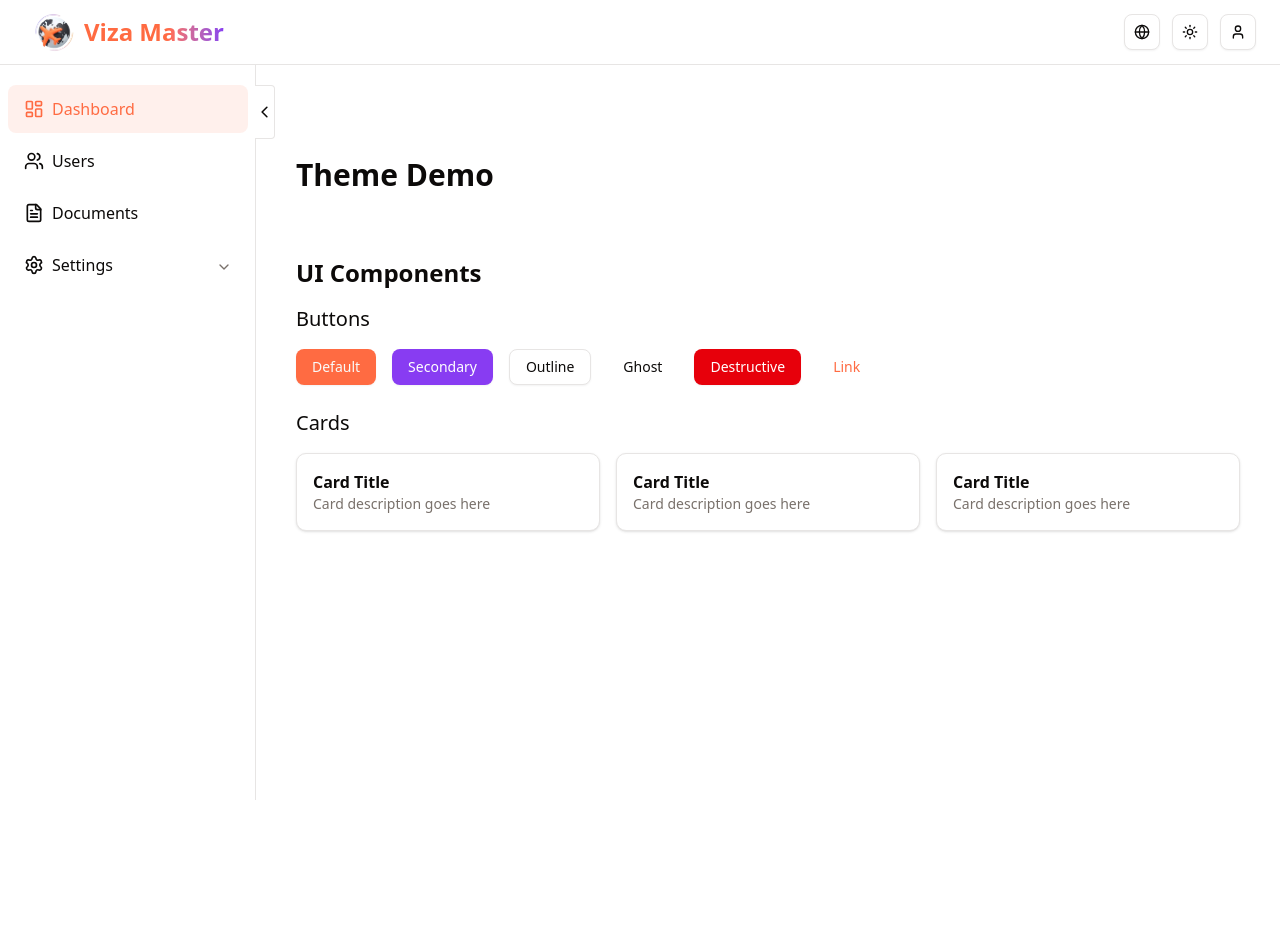
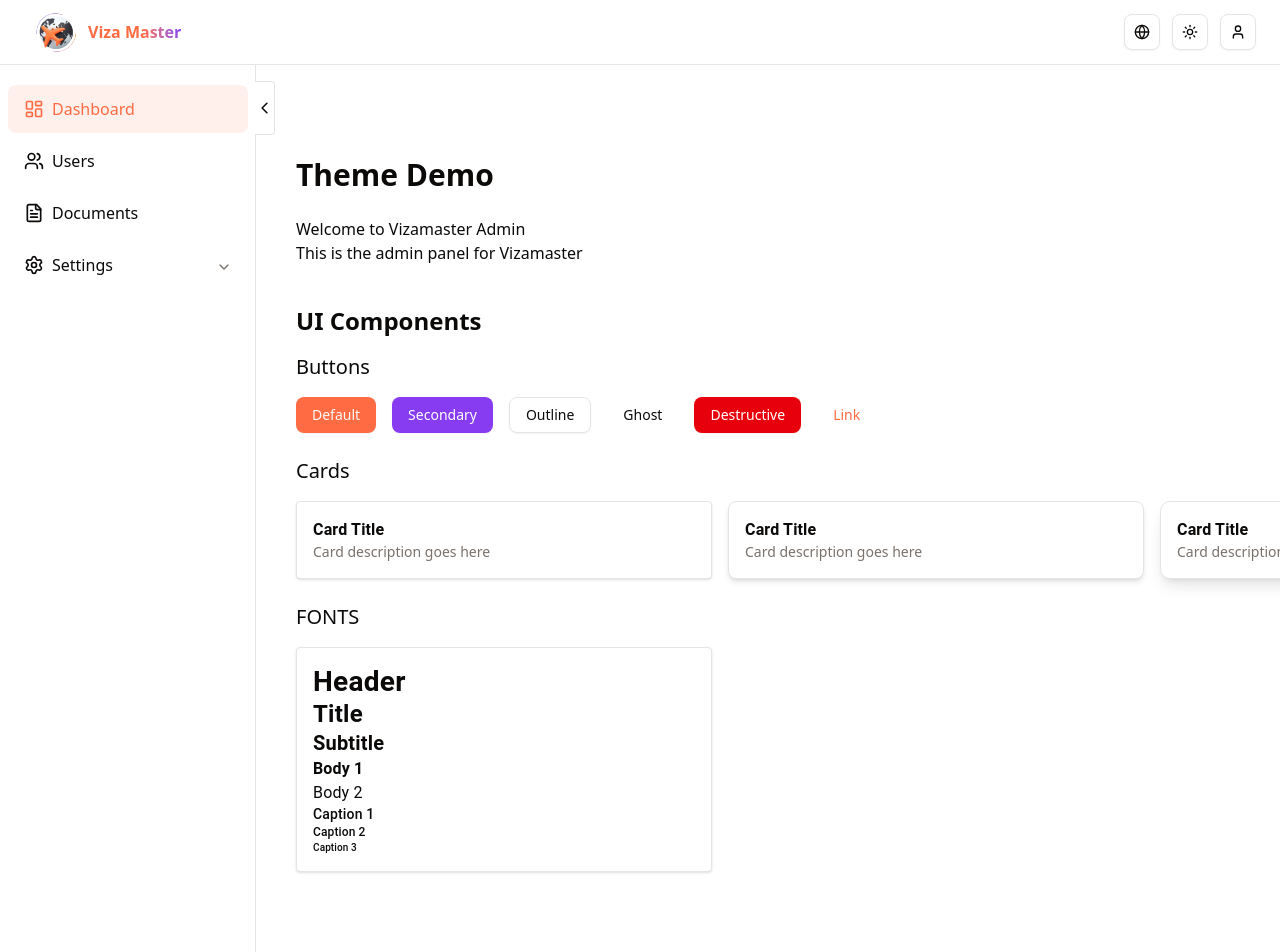
Before and after one commit to salahbm/vizamaster-admin, a Next.js app: page /en/dashboard in a window 1280 px wide. Shown: the top 952 px of the page. Before the commit the page ends 800 px from the top, so only its background shows below. Built offline with nearby package versions, Linux system fonts and the light colour scheme.

Commit message:
feat: implement typography system with custom fonts and responsive UI components

```diff
--- a/src/app/[locale]/(protected)/dashboard/page.tsx
+++ b/src/app/[locale]/(protected)/dashboard/page.tsx
@@ -1,11 +1,18 @@
 'use client';
 
+import { useTranslations } from 'next-intl';
+
 import { Button } from '@/components/ui/button';
+import Loader from '@/components/ui/loader';
 
 export default function DashboardPage() {
+  const t = useTranslations();
   return (
     <div className="container py-10">
       <h1 className="text-3xl font-bold mb-6">Theme Demo</h1>
+
+      <h2>{t('Metadata.title')}</h2>
+      <p>{t('Metadata.description')}</p>
 
       <div className="grid gap-8">
         <section className="space-y-4 mt-10">
@@ -26,22 +33,38 @@ export default function DashboardPage() {
             <div className="grid gap-4">
               <h3 className="text-xl font-medium">Cards</h3>
               <div className="grid grid-cols-1 md:grid-cols-2 lg:grid-cols-3 gap-4">
-                <div className="rounded-lg border bg-card p-4 text-card-foreground shadow-sm">
+                <div className="card">
                   <h4 className="font-semibold">Card Title</h4>
                   <p className="text-sm text-muted-foreground">Card description goes here</p>
                 </div>
-                <div className="rounded-lg border bg-card p-4 text-card-foreground shadow-sm">
+                <div className="card-md">
                   <h4 className="font-semibold">Card Title</h4>
                   <p className="text-sm text-muted-foreground">Card description goes here</p>
                 </div>
-                <div className="rounded-lg border bg-card p-4 text-card-foreground shadow-sm">
+                <div className="card-lg">
                   <h4 className="font-semibold">Card Title</h4>
                   <p className="text-sm text-muted-foreground">Card description goes here</p>
                 </div>
               </div>
             </div>
+            <div className="grid gap-4">
+              <h3 className="text-xl font-medium">FONTS</h3>
+              <div className="grid grid-cols-1 md:grid-cols-2 lg:grid-cols-3 gap-4">
+                <div className="card p-4">
+                  <h4 className="font-header">Header</h4>
+                  <p className="font-title">Title</p>
+                  <p className="font-subtitle">Subtitle</p>
+                  <p className="font-body-1">Body 1</p>
+                  <p className="font-body-2">Body 2</p>
+                  <p className="font-caption-1">Caption 1</p>
+                  <p className="font-caption-2">Caption 2</p>
+                  <p className="font-caption-3">Caption 3</p>
+                </div>
+              </div>
+            </div>
           </div>
         </section>
+        <Loader />
       </div>
     </div>
   );
--- a/src/components/shared/header/header.tsx
+++ b/src/components/shared/header/header.tsx
@@ -16,12 +16,12 @@ import { ThemeToggle } from './theme-toggle';
 
 export default function Header() {
   const t = useTranslations('Header');
-  const { toggle, isMinimized } = useSidebar();
+  const { toggle } = useSidebar();
 
   return (
     <header className="sticky top-0 z-40 w-full border-b bg-background">
       <div className="flex h-16 items-center justify-between px-4 sm:px-6">
-        <div className="flex items-center gap-4 md:gap-0">
+        <div className="flex items-center lg:gap-4 gap-1 md:gap-0">
           <Button
             variant="ghost"
             size="icon"
@@ -32,8 +32,14 @@ export default function Header() {
             <Menu className="size-5" />
           </Button>
           <Link href="/" className="flex items-center">
-            <Image src={IMAGES.logo} alt="Logo" width={60} height={60} />
-            <h1 className="linear-gradient text-2xl font-bold">Viza Master</h1>
+            <Image
+              src={IMAGES.logo}
+              alt="Logo"
+              width={60}
+              height={60}
+              className="size-12 lg:size-16"
+            />
+            <h1 className="linear-gradient lg:font-bold lg:text-3xl font-body-1">Viza Master</h1>
           </Link>
         </div>
         <div className="flex items-center gap-3">
--- a/src/components/shared/sidebar/bar.tsx
+++ b/src/components/shared/sidebar/bar.tsx
@@ -2,7 +2,6 @@
 import { FC, useEffect, useMemo, useState } from 'react';
 
 import Link from 'next/link';
-import { usePathname as useNextPathname } from 'next/navigation';
 
 import { useTranslations } from 'next-intl';
 
@@ -33,9 +32,7 @@ const isPathActive = (pathname: string | null, href: string) => {
 
 const SidebarNav: FC = () => {
   const t = useTranslations();
-  // Use the localized pathname from next-intl (without locale prefix)
   const pathname = usePathname();
-  const fullPathname = useNextPathname();
   const { isMinimized } = useSidebar();
   const [expanded, setExpanded] = useState<string[]>([]);
 
@@ -91,8 +88,8 @@ const SidebarNav: FC = () => {
     <nav
       aria-label={t('sidebar.navigation') ?? 'Sidebar'}
       className={cn(
-        'flex-1 overflow-y-auto px-2 py-5 transition-all duration-500',
-        isMinimized ? 'lg:w-16 w-0' : 'w-64'
+        'flex-1 overflow-y-auto px-2 py-5 transition-all duration-300',
+        isMinimized ? 'lg:w-16 w-0 hidden lg:block' : 'w-64'
       )}
     >
       <div className="space-y-1">
--- a/src/components/shared/sidebar/trigger.tsx
+++ b/src/components/shared/sidebar/trigger.tsx
@@ -16,18 +16,16 @@ export default function Sidebar() {
     <aside
       className={cn(
         'flex flex-col border-r bg-background transition-all duration-300 relative',
-        isMinimized ? 'lg:w-16 w-0 ' : 'w-64'
+        isMinimized ? 'lg:w-16 w-0' : 'w-64'
       )}
     >
       <button
         type="button"
         aria-label="Toggle sidebar"
-        className="shadow-1 hidden absolute right-0 top-5 lg:flex w-5 translate-x-full cursor-pointer items-center justify-center rounded-r border border-l-0 border-border-200 bg-background py-4"
+        className="shadow-1 hidden cursor-pointer absolute right-0 top-4 lg:flex w-5 translate-x-full items-center justify-center rounded-r border border-l-0 border-border-200 bg-background py-4"
         onClick={toggle}
       >
-        <ChevronRight
-          className={cn('size-5 text-border-200', isMinimized ? 'rotate-0' : 'rotate-180')}
-        />
+        <ChevronRight className={cn('size-5', isMinimized ? 'rotate-0' : 'rotate-180')} />
       </button>
 
       {/* Navigation */}
--- a/src/styles/common.css
+++ b/src/styles/common.css
@@ -1,6 +1,4 @@
-/**
- * Break words
- */
+/* Break words */
 .break-words {
   overflow-wrap: break-word;
   word-break: break-word;
@@ -10,8 +8,8 @@
 .loader {
   width: 56px;
   height: 56px;
-  border: 6px solid var(--gray-3);
-  border-bottom-color: var(--red);
+  border: 6px solid var(--primary);
+  border-bottom-color: var(--muted);
   border-radius: 50%;
   display: inline-block;
   box-sizing: border-box;
@@ -46,7 +44,7 @@
 }
 
 ::-webkit-scrollbar-thumb {
-  background-color: var(--gray-4);
+  background-color: var(--muted);
   border-radius: 8px;
   border: 4px solid transparent;
   background-clip: content-box;
--- /dev/null
+++ b/src/styles/fonts.css
@@ -0,0 +1,56 @@
+:root {
+  --font-main: 'Roboto', sans-serif;
+  --ls: 0.01em;
+}
+
+[class^='font-'] {
+  font-family: var(--font-main);
+  letter-spacing: var(--ls);
+  text-transform: none;
+}
+
+/* Headings */
+.font-header {
+  font-size: 28px;
+  font-weight: 700;
+  line-height: 1.25; /* ~35px */
+}
+.font-title {
+  font-size: 24px;
+  font-weight: 600;
+  line-height: 1.3; /* ~31px */
+}
+.font-subtitle {
+  font-size: 20px;
+  font-weight: 600;
+  line-height: 1.35; /* ~27px */
+}
+
+/* Body */
+.font-body-1 {
+  font-size: 16px;
+  font-weight: 600;
+  line-height: 1.5; /* 24px */
+}
+.font-body-2 {
+  font-size: 16px;
+  font-weight: 400;
+  line-height: 1.5; /* 24px */
+}
+
+/* Captions */
+.font-caption-1 {
+  font-size: 14px;
+  font-weight: 500;
+  line-height: 1.4; /* 20px */
+}
+.font-caption-2 {
+  font-size: 12px;
+  font-weight: 500;
+  line-height: 1.33; /* 16px */
+}
+.font-caption-3 {
+  font-size: 10px;
+  font-weight: 500;
+  line-height: 1.4; /* 14px */
+}
--- a/src/styles/globals.css
+++ b/src/styles/globals.css
@@ -1,6 +1,7 @@
 @import 'tailwindcss';
 @import 'tw-animate-css';
 @import './common.css';
+@import './fonts.css';
 
 @custom-variant dark (&:is(.dark *));
 
@@ -114,10 +115,28 @@
 }
 
 @layer utilities {
+  .flex-center {
+    @apply flex items-center justify-center;
+  }
+  .flex-between {
+    @apply flex items-center justify-between;
+  }
   .linear-gradient {
     background: linear-gradient(90deg, var(--primary) 58.94%, var(--secondary) 100%);
     background-clip: text;
     color: transparent;
+  }
+
+  .card {
+    @apply rounded border bg-card p-4 text-card-foreground shadow-sm;
+  }
+
+  .card-md {
+    @apply rounded-md border bg-card p-4 text-card-foreground shadow-md;
+  }
+
+  .card-lg {
+    @apply rounded-lg border bg-card p-4 text-card-foreground shadow-lg;
   }
 }
 
```
